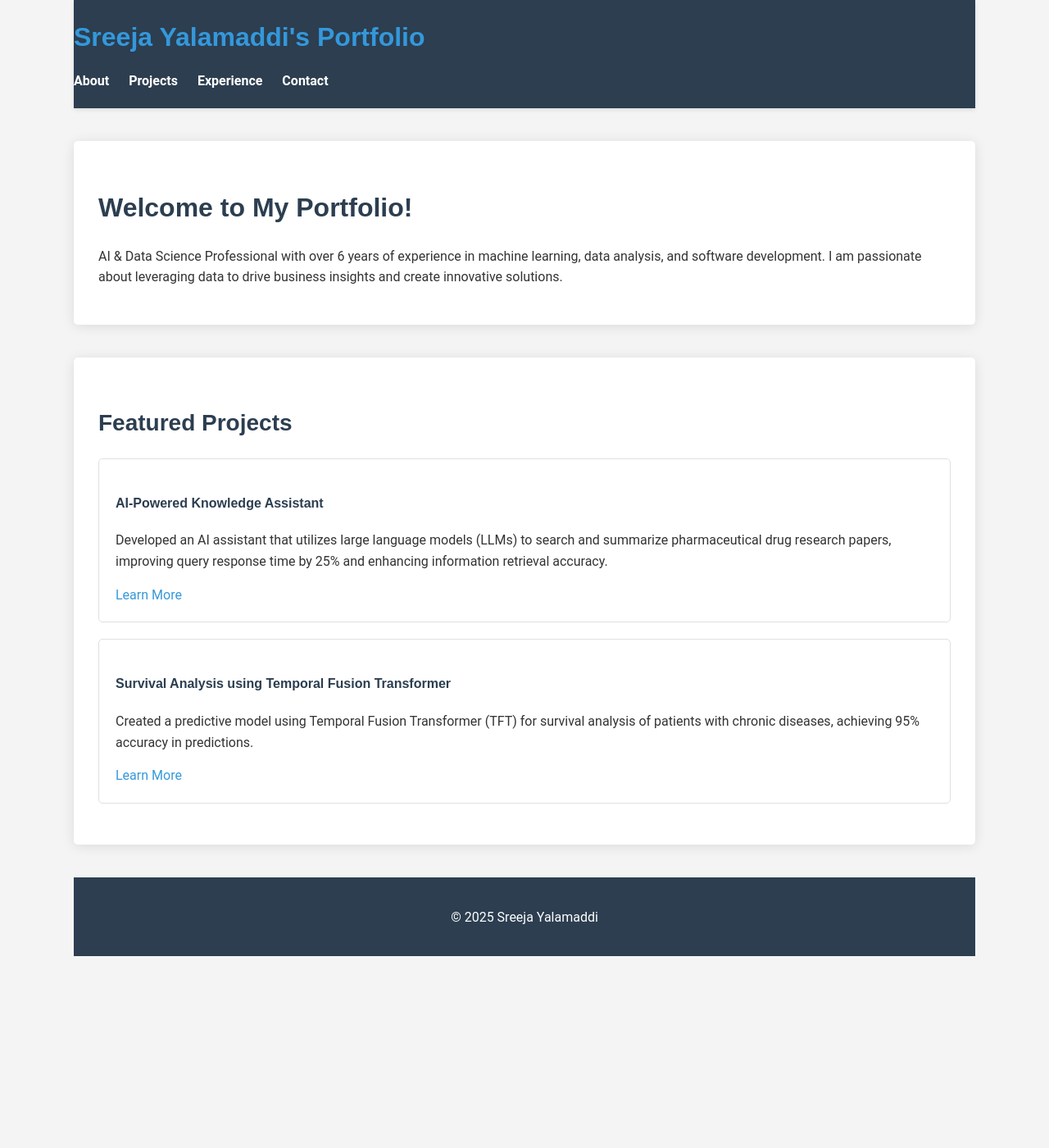
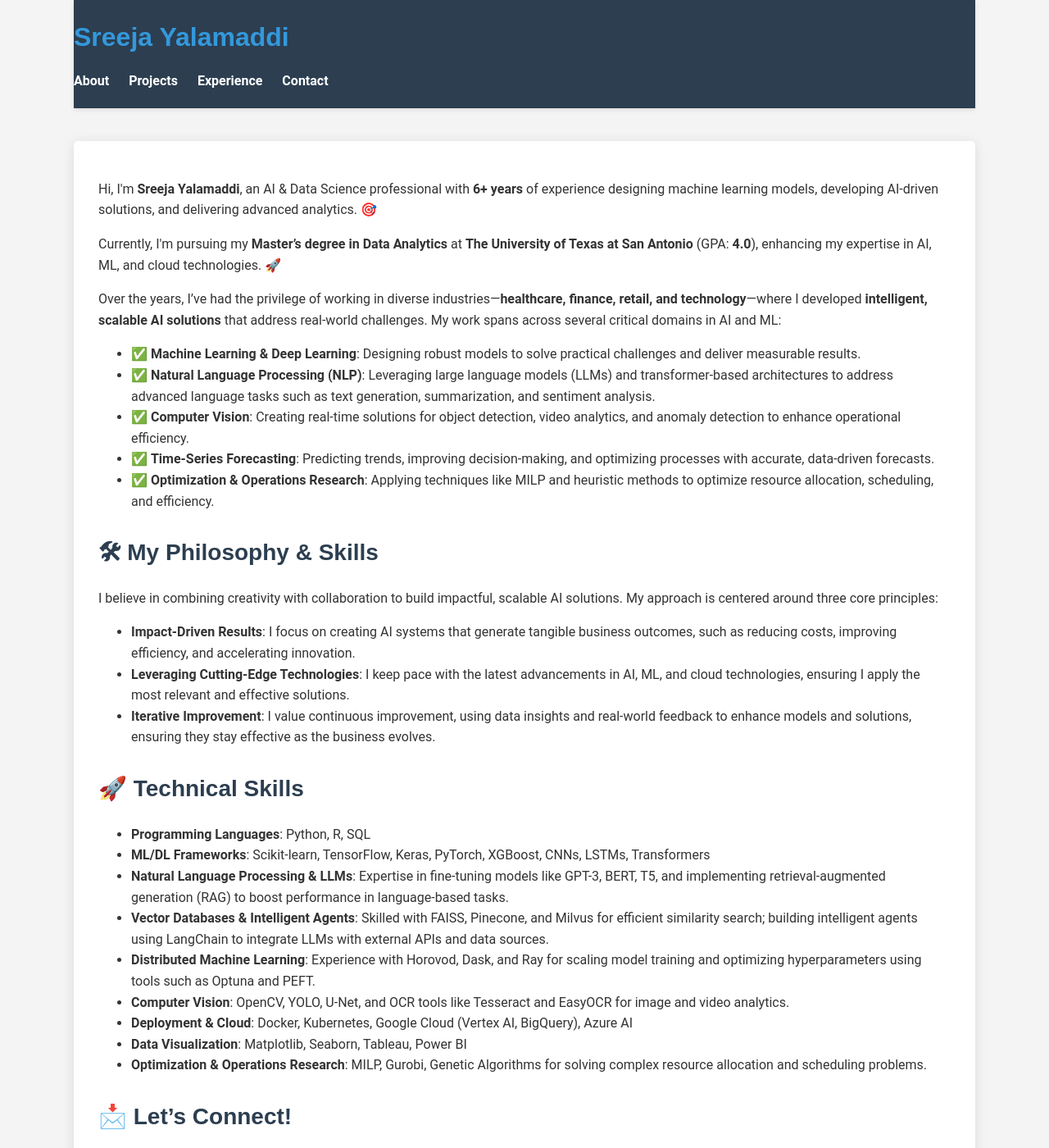
Before and after one commit to Sreeja1503/sreeja1503.github.io, a Jekyll site: the page built from index.md, in a window 1280 px wide and 1400 px high. Shown: the whole window at 82% size. Built offline with Jekyll 4.4.1, drawn with Linux system fonts in a browser that asks for light colours; some of the changed text lies outside the part shown.

Commit message:
updated details

```diff
--- a/_config.yml
+++ b/_config.yml
@@ -1,9 +1,9 @@
-title: Sreeja Yalamaddi's Portfolio
+title: Sreeja Yalamaddi
 email: sreejayalamaddi125@gmail.com
 description: "AI & Data Science Professional"
 baseurl: ""
 url: "https://sreeja1503.github.io"
-theme: jekyll-theme-dinky
+theme: jekyll-theme-cayman
 css: css/style.css # Link to custom CSS if needed
 
 # Exclude from processing.
--- a/index.md
+++ b/index.md
@@ -1,23 +1,46 @@
 ---
 layout: default
-title: Home - Sreeja Yalamaddi
+title: About Me - Sreeja Yalamaddi
 ---
+<section>
+    <div class="about-me">
+        <p>Hi, I'm <strong>Sreeja Yalamaddi</strong>, an AI & Data Science professional with <strong>6+ years</strong> of experience designing machine learning models, developing AI-driven solutions, and delivering advanced analytics. 🎯</p>
+        <p>Currently, I'm pursuing my <strong>Master’s degree in Data Analytics</strong> at <strong>The University of Texas at San Antonio</strong> (GPA: <strong>4.0</strong>), enhancing my expertise in AI, ML, and cloud technologies. 🚀</p>
+        <p>Over the years, I’ve had the privilege of working in diverse industries—<strong>healthcare, finance, retail, and technology</strong>—where I developed <strong>intelligent, scalable AI solutions</strong> that address real-world challenges. My work spans across several critical domains in AI and ML:</p>
+        <ul>
+            <li>✅ <strong>Machine Learning & Deep Learning</strong>: Designing robust models to solve practical challenges and deliver measurable results.</li>
+            <li>✅ <strong>Natural Language Processing (NLP)</strong>: Leveraging large language models (LLMs) and transformer-based architectures to address advanced language tasks such as text generation, summarization, and sentiment analysis.</li>
+            <li>✅ <strong>Computer Vision</strong>: Creating real-time solutions for object detection, video analytics, and anomaly detection to enhance operational efficiency.</li>
+            <li>✅ <strong>Time-Series Forecasting</strong>: Predicting trends, improving decision-making, and optimizing processes with accurate, data-driven forecasts.</li>
+            <li>✅ <strong>Optimization & Operations Research</strong>: Applying techniques like MILP and heuristic methods to optimize resource allocation, scheduling, and efficiency.</li>
+        </ul>
+    </div>
 
-<section id="hero">
-    <h2>Welcome to My Portfolio!</h2>
-    <p>AI & Data Science Professional with over 6 years of experience in machine learning, data analysis, and software development. I am passionate about leveraging data to drive business insights and create innovative solutions.</p>
-</section>
+    <div class="about-me">
+        <h3>🛠 My Philosophy & Skills</h3>
+        <p>I believe in combining creativity with collaboration to build impactful, scalable AI solutions. My approach is centered around three core principles:</p>
+        <ul>
+            <li><strong>Impact-Driven Results</strong>: I focus on creating AI systems that generate tangible business outcomes, such as reducing costs, improving efficiency, and accelerating innovation.</li>
+            <li><strong>Leveraging Cutting-Edge Technologies</strong>: I keep pace with the latest advancements in AI, ML, and cloud technologies, ensuring I apply the most relevant and effective solutions.</li>
+            <li><strong>Iterative Improvement</strong>: I value continuous improvement, using data insights and real-world feedback to enhance models and solutions, ensuring they stay effective as the business evolves.</li>
+        </ul>
 
-<section id="featured-projects">
-    <h3>Featured Projects</h3>
-    <div class="project">
-        <h4>AI-Powered Knowledge Assistant</h4>
-        <p>Developed an AI assistant that utilizes large language models (LLMs) to search and summarize pharmaceutical drug research papers, improving query response time by 25% and enhancing information retrieval accuracy.</p>
-        <a href="{{ site.baseurl }}/projects.html">Learn More</a>
+        <h3>🚀 Technical Skills</h3>
+        <ul>
+            <li><strong>Programming Languages</strong>: Python, R, SQL</li>
+            <li><strong>ML/DL Frameworks</strong>: Scikit-learn, TensorFlow, Keras, PyTorch, XGBoost, CNNs, LSTMs, Transformers</li>
+            <li><strong>Natural Language Processing & LLMs</strong>: Expertise in fine-tuning models like GPT-3, BERT, T5, and implementing retrieval-augmented generation (RAG) to boost performance in language-based tasks.</li>
+            <li><strong>Vector Databases & Intelligent Agents</strong>: Skilled with FAISS, Pinecone, and Milvus for efficient similarity search; building intelligent agents using LangChain to integrate LLMs with external APIs and data sources.</li>
+            <li><strong>Distributed Machine Learning</strong>: Experience with Horovod, Dask, and Ray for scaling model training and optimizing hyperparameters using tools such as Optuna and PEFT.</li>
+            <li><strong>Computer Vision</strong>: OpenCV, YOLO, U-Net, and OCR tools like Tesseract and EasyOCR for image and video analytics.</li>
+            <li><strong>Deployment & Cloud</strong>: Docker, Kubernetes, Google Cloud (Vertex AI, BigQuery), Azure AI</li>
+            <li><strong>Data Visualization</strong>: Matplotlib, Seaborn, Tableau, Power BI</li>
+            <li><strong>Optimization & Operations Research</strong>: MILP, Gurobi, Genetic Algorithms for solving complex resource allocation and scheduling problems.</li>
+        </ul>
     </div>
-    <div class="project">
-        <h4>Survival Analysis using Temporal Fusion Transformer</h4>
-        <p>Created a predictive model using Temporal Fusion Transformer (TFT) for survival analysis of patients with chronic diseases, achieving 95% accuracy in predictions.</p>
-        <a href="{{ site.baseurl }}/projects.html">Learn More</a>
+
+    <div class="about-me">
+        <h3>📩 Let’s Connect!</h3>
+        <p>I am actively seeking new opportunities and collaborations. Feel free to explore my portfolio to see my past projects, or reach out to discuss how I can contribute to your team’s success. I am eager to bring my skills, passion, and dedication to impactful challenges ahead. Let's create something amazing together!</p>
     </div>
 </section>
```
Also changed, not shown: about.md (deleted, +0 -25 lines), css/style.css (+73 -57 lines).
